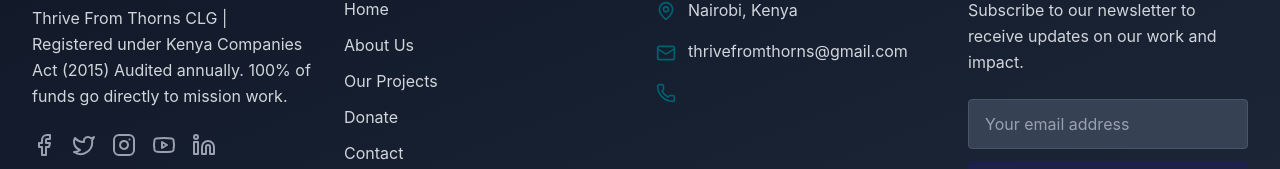
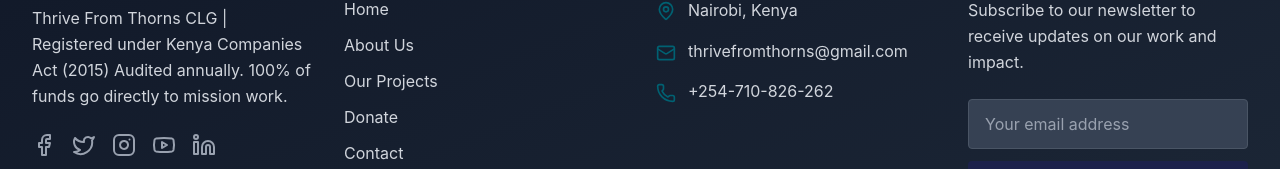
Before and after one commit to techLii/Thrive-From-Thorns-tft, a Next.js app: page / in a window 1280 px wide. Shown: the part 4517-4686 px from the top of the page. Built offline with nearby package versions, Linux system fonts and the light colour scheme; no server answers.

Commit message:
Added contact number

```diff
--- a/src/app/components/Footer.tsx
+++ b/src/app/components/Footer.tsx
@@ -186,7 +186,7 @@
               </li>
               <li className="flex items-start">
                 <Phone className="h-5 w-5 mr-3 text-csag-primary mt-1" />
-                <span className="text-gray-300"></span>
+                <span className="text-gray-300">+254-710-826-262</span>
               </li>
             </ul>
           </div>
```
